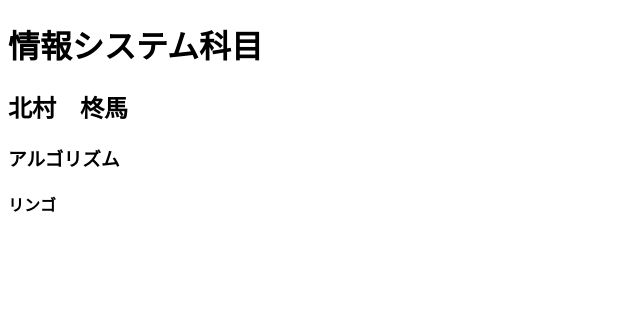
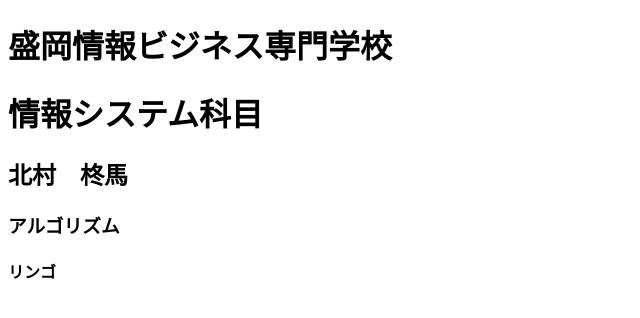
Before and after one commit to itosedayo/baranch-test, a plain HTML site: page profile_B.html in a window 1280 px wide. Shown: the whole page, without its empty margins (0-640 px from the left). Drawn offline with Linux system fonts and the light colour scheme.

Commit message:
学校名

```diff
--- a/profile_B.html
+++ b/profile_B.html
@@ -6,6 +6,7 @@
     <title>Document</title>
 </head>
 <body>
+    <h1>盛岡情報ビジネス専門学校</h1>
     <h1>情報システム科目</h1>
     <h2>北村　柊馬</h2>
     <h3>アルゴリズム</h3>
```
